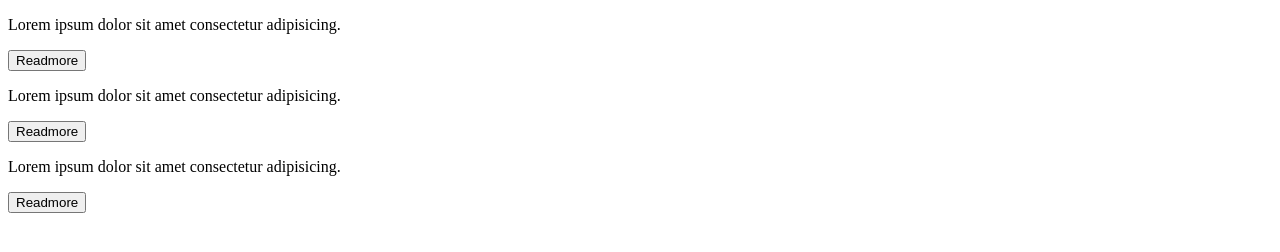
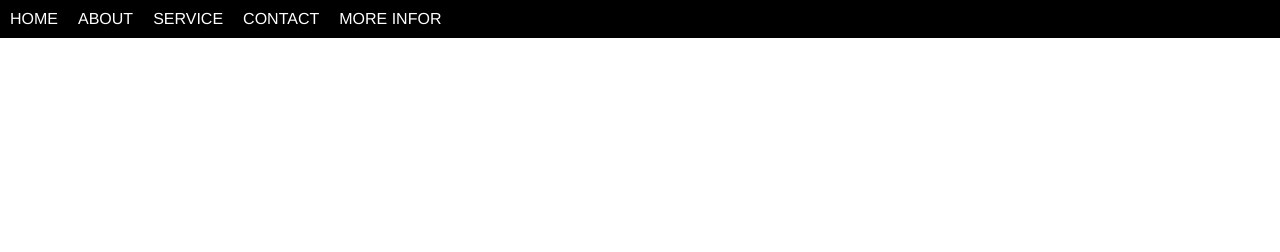
Before and after one commit to sonarykheang123/HTML-LESSON, a plain HTML site: page index.html in a window 1280 px wide. Drawn offline with Linux system fonts and the light colour scheme.

Commit message:
practice

```diff
--- a/index.html
+++ b/index.html
@@ -4,19 +4,39 @@
     <meta charset="UTF-8">
     <meta name="viewport" content="width=device-width, initial-scale=1.0">
     <title>Document</title>
+    <style>
+        body{
+            padding:0 ;
+            margin: 0;
+        }
+            ul{
+                list-style: none;
+                display: flex;
+                background-color: black;
+                font-family: 'Franklin Gothic Medium', 'Arial Narrow', Arial, sans-serif;
+                padding: 0;
+                margin: 0;
+            }
+            li{
+                padding: 10px;
+            }
+            a{
+             text-decoration: none;
+             color: white;
+             text-transform: uppercase;
+
+            }
+        </style>
 </head>
 <body>
-    <div class="text">
-        <p>Lorem ipsum dolor sit amet consectetur adipisicing.</p>
-          <button class="A">Readmore</button>
-    </div>
-    <div class="wrapper">
-        <p>Lorem ipsum dolor sit amet consectetur adipisicing.</p>
-          <button class="B">Readmore</button>
-    </div>
-    <div class="control">
-        <p>Lorem ipsum dolor sit amet consectetur adipisicing.</p>
-          <button class="C">Readmore</button>
-    </div>
+    <ul>
+        <li><a href="">Home</a></li>
+        <li><a href="">About</a></li>
+        <li><a href="">Service</a></li>
+        <li><a href="">Contact</a></li>
+        <li><a href="">More infor</a></li>
+
+    </ul>
+
 </body>
 </html>
```
